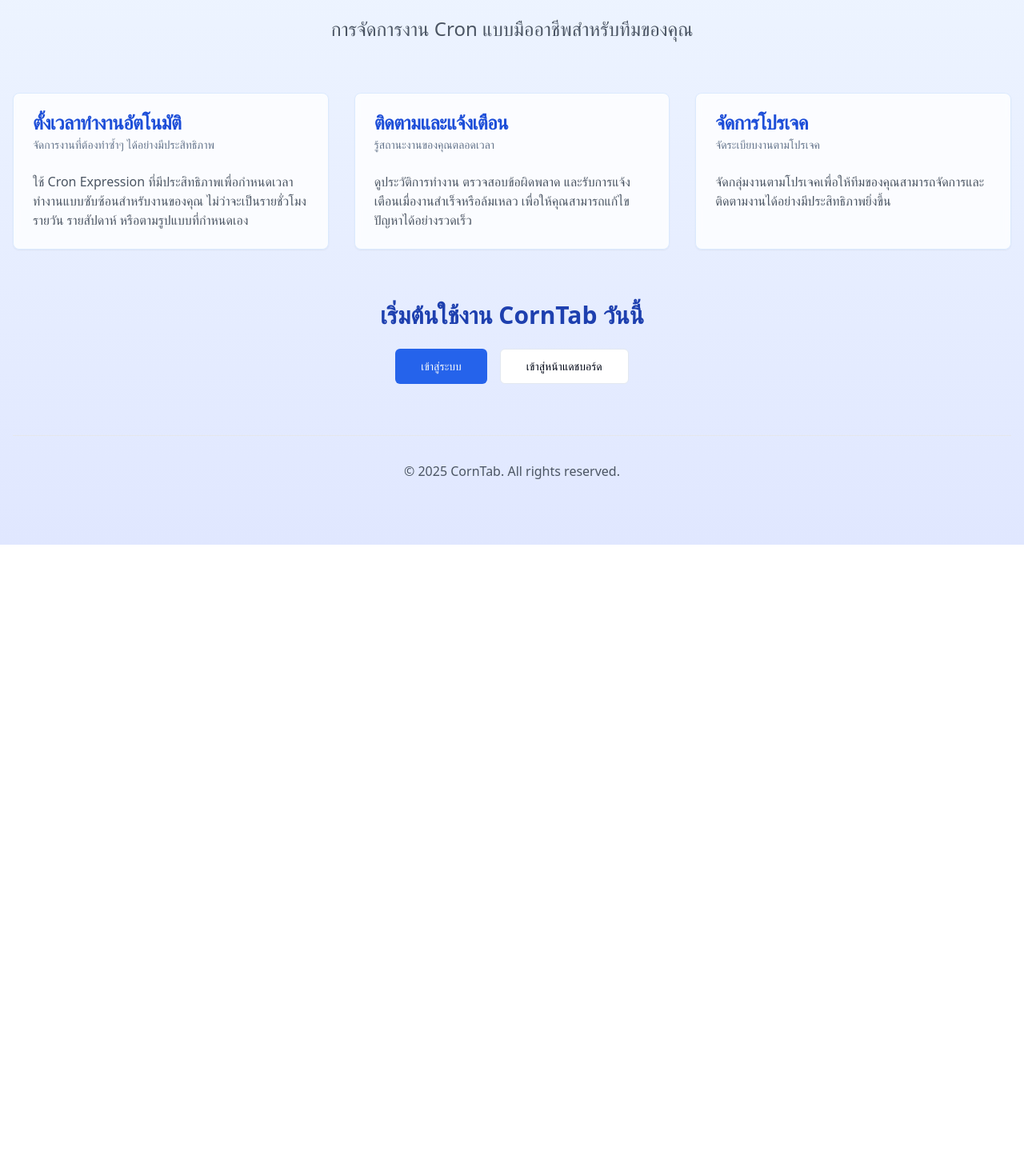
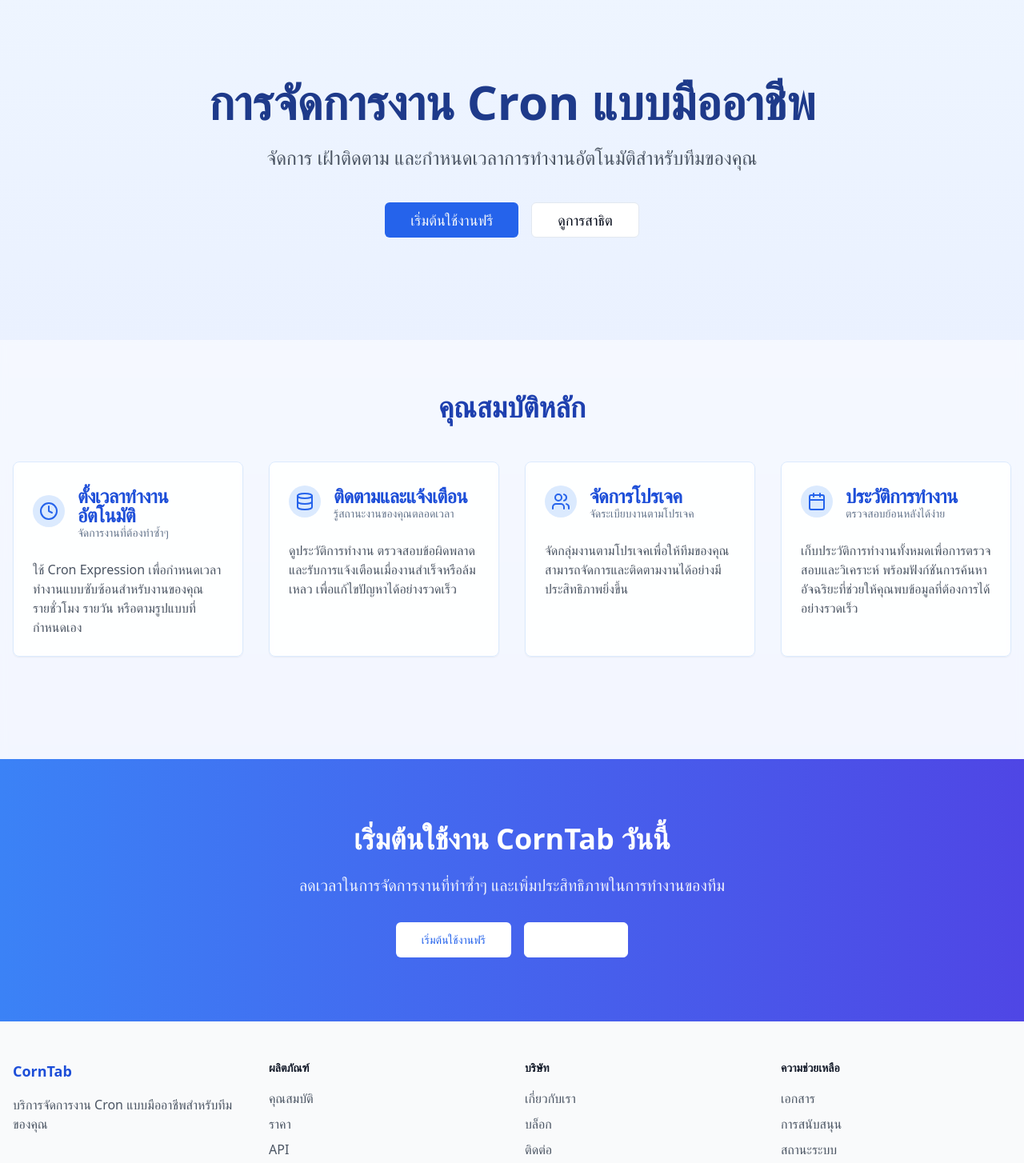
Before and after one commit to thanakrnpree123/corntab-harvest, a React (Vite) app: page /landing in a window 1280 px wide. Shown: the part 136-1590 px from the top of the page at 80% size. Before the commit the page ends 817 px from the top, so only its background shows below. Built offline with nearby package versions, Linux system fonts and the light colour scheme.

Commit message:
Create Figma wireframe
Created a Figma wireframe based on the current application.

```diff
--- a/src/pages/Landing.tsx
+++ b/src/pages/Landing.tsx
@@ -2,49 +2,96 @@
 import { Button } from "@/components/ui/button";
 import { Card, CardContent, CardDescription, CardHeader, CardTitle } from "@/components/ui/card";
 import { Link } from "react-router-dom";
+import { Calendar, Clock, Database, Users } from "lucide-react";
 
 const Landing = () => {
   return (
     <div className="min-h-screen bg-gradient-to-b from-blue-50 to-indigo-100 dark:from-gray-900 dark:to-gray-800">
-      <div className="container mx-auto px-4 py-20">
-        <header className="text-center mb-16">
-          <h1 className="text-4xl md:text-6xl font-bold text-blue-900 dark:text-blue-400 mb-4">
-            CornTab
-          </h1>
-          <p className="text-xl md:text-2xl text-gray-600 dark:text-gray-300 max-w-3xl mx-auto">
-            การจัดการงาน Cron แบบมืออาชีพสำหรับทีมของคุณ
-          </p>
+      {/* Hero Section */}
+      <div className="container mx-auto px-4">
+        <header className="flex flex-col md:flex-row items-center justify-between py-8 border-b border-gray-200 dark:border-gray-700">
+          <h2 className="text-2xl font-bold text-blue-700 dark:text-blue-400">CornTab</h2>
+          <div className="flex gap-4 mt-4 md:mt-0">
+            <Button asChild variant="ghost" className="text-gray-600 dark:text-gray-300">
+              <Link to="/login">เข้าสู่ระบบ</Link>
+            </Button>
+            <Button asChild className="bg-blue-600 hover:bg-blue-700">
+              <Link to="/signup">ลงทะเบียน</Link>
+            </Button>
+          </div>
         </header>
 
-        <div className="grid grid-cols-1 md:grid-cols-2 lg:grid-cols-3 gap-8 mb-16">
-          <Card className="bg-white/80 dark:bg-gray-800/80 backdrop-blur-sm border-blue-100 dark:border-blue-900">
-            <CardHeader>
+        <section className="py-20 md:py-32 flex flex-col items-center text-center">
+          <div className="max-w-3xl mx-auto">
+            <h1 className="text-4xl md:text-6xl font-bold text-blue-900 dark:text-blue-400 mb-6 leading-tight">
+              การจัดการงาน Cron แบบมืออาชีพ
+            </h1>
+            <p className="text-xl md:text-2xl text-gray-600 dark:text-gray-300 mb-10 leading-relaxed">
+              จัดการ เฝ้าติดตาม และกำหนดเวลาการทำงานอัตโนมัติสำหรับทีมของคุณ
+            </p>
+            <div className="flex flex-col sm:flex-row gap-4 justify-center">
+              <Button asChild size="lg" className="bg-blue-600 hover:bg-blue-700 text-lg px-8">
+                <Link to="/login">เริ่มต้นใช้งานฟรี</Link>
+              </Button>
+              <Button asChild size="lg" variant="outline" className="text-lg">
+                <Link to="/demo">ดูการสาธิต</Link>
+              </Button>
+            </div>
+          </div>
+        </section>
+      </div>
+
+      {/* Features Section */}
+      <section className="py-16 bg-white/50 dark:bg-gray-800/50 backdrop-blur-sm">
+        <div className="container mx-auto px-4">
+          <h2 className="text-3xl md:text-4xl font-bold text-center text-blue-800 dark:text-blue-300 mb-12">
+            คุณสมบัติหลัก
+          </h2>
+
+          <div className="grid grid-cols-1 md:grid-cols-2 lg:grid-cols-4 gap-8 mb-16">
+            <Card className="bg-white/80 dark:bg-gray-800/80 backdrop-blur-sm border-blue-100 dark:border-blue-900 transform hover:scale-105 transition-all">
+              <CardHeader className="flex flex-row items-center gap-4">
+                <div className="p-2 rounded-full bg-blue-100 dark:bg-blue-900/30">
+                  <Clock className="h-6 w-6 text-blue-600 dark:text-blue-400" />
+                </div>
+                <div>
                   <CardTitle className="text-blue-700 dark:text-blue-400">ตั้งเวลาทำงานอัตโนมัติ</CardTitle>
-              <CardDescription>จัดการงานที่ต้องทำซ้ำๆ ได้อย่างมีประสิทธิภาพ</CardDescription>
+                  <CardDescription>จัดการงานที่ต้องทำซ้ำๆ</CardDescription>
+                </div>
               </CardHeader>
               <CardContent>
                 <p className="text-gray-600 dark:text-gray-300">
-                ใช้ Cron Expression ที่มีประสิทธิภาพเพื่อกำหนดเวลาทำงานแบบซับซ้อนสำหรับงานของคุณ ไม่ว่าจะเป็นรายชั่วโมง รายวัน รายสัปดาห์ หรือตามรูปแบบที่กำหนดเอง
+                  ใช้ Cron Expression เพื่อกำหนดเวลาทำงานแบบซับซ้อนสำหรับงานของคุณ รายชั่วโมง รายวัน หรือตามรูปแบบที่กำหนดเอง
                 </p>
               </CardContent>
             </Card>
 
-          <Card className="bg-white/80 dark:bg-gray-800/80 backdrop-blur-sm border-blue-100 dark:border-blue-900">
-            <CardHeader>
+            <Card className="bg-white/80 dark:bg-gray-800/80 backdrop-blur-sm border-blue-100 dark:border-blue-900 transform hover:scale-105 transition-all">
+              <CardHeader className="flex flex-row items-center gap-4">
+                <div className="p-2 rounded-full bg-blue-100 dark:bg-blue-900/30">
+                  <Database className="h-6 w-6 text-blue-600 dark:text-blue-400" />
+                </div>
+                <div>
                   <CardTitle className="text-blue-700 dark:text-blue-400">ติดตามและแจ้งเตือน</CardTitle>
                   <CardDescription>รู้สถานะงานของคุณตลอดเวลา</CardDescription>
+                </div>
               </CardHeader>
               <CardContent>
                 <p className="text-gray-600 dark:text-gray-300">
-                ดูประวัติการทำงาน ตรวจสอบข้อผิดพลาด และรับการแจ้งเตือนเมื่องานสำเร็จหรือล้มเหลว เพื่อให้คุณสามารถแก้ไขปัญหาได้อย่างรวดเร็ว
+                  ดูประวัติการทำงาน ตรวจสอบข้อผิดพลาด และรับการแจ้งเตือนเมื่องานสำเร็จหรือล้มเหลว เพื่อแก้ไขปัญหาได้อย่างรวดเร็ว
                 </p>
               </CardContent>
             </Card>
 
-          <Card className="bg-white/80 dark:bg-gray-800/80 backdrop-blur-sm border-blue-100 dark:border-blue-900">
-            <CardHeader>
+            <Card className="bg-white/80 dark:bg-gray-800/80 backdrop-blur-sm border-blue-100 dark:border-blue-900 transform hover:scale-105 transition-all">
+              <CardHeader className="flex flex-row items-center gap-4">
+                <div className="p-2 rounded-full bg-blue-100 dark:bg-blue-900/30">
+                  <Users className="h-6 w-6 text-blue-600 dark:text-blue-400" />
+                </div>
+                <div>
                   <CardTitle className="text-blue-700 dark:text-blue-400">จัดการโปรเจค</CardTitle>
                   <CardDescription>จัดระเบียบงานตามโปรเจค</CardDescription>
+                </div>
               </CardHeader>
               <CardContent>
                 <p className="text-gray-600 dark:text-gray-300">
@@ -52,26 +99,87 @@ const Landing = () => {
                 </p>
               </CardContent>
             </Card>
+
+            <Card className="bg-white/80 dark:bg-gray-800/80 backdrop-blur-sm border-blue-100 dark:border-blue-900 transform hover:scale-105 transition-all">
+              <CardHeader className="flex flex-row items-center gap-4">
+                <div className="p-2 rounded-full bg-blue-100 dark:bg-blue-900/30">
+                  <Calendar className="h-6 w-6 text-blue-600 dark:text-blue-400" />
                 </div>
+                <div>
+                  <CardTitle className="text-blue-700 dark:text-blue-400">ประวัติการทำงาน</CardTitle>
+                  <CardDescription>ตรวจสอบย้อนหลังได้ง่าย</CardDescription>
+                </div>
+              </CardHeader>
+              <CardContent>
+                <p className="text-gray-600 dark:text-gray-300">
+                  เก็บประวัติการทำงานทั้งหมดเพื่อการตรวจสอบและวิเคราะห์ พร้อมฟังก์ชันการค้นหาอัจฉริยะที่ช่วยให้คุณพบข้อมูลที่ต้องการได้อย่างรวดเร็ว
+                </p>
+              </CardContent>
+            </Card>
+          </div>
+        </div>
+      </section>
 
-        <div className="text-center mb-16">
-          <h2 className="text-2xl md:text-3xl font-bold text-blue-800 dark:text-blue-300 mb-6">
+      {/* CTA Section */}
+      <section className="py-20 bg-gradient-to-r from-blue-500 to-indigo-600 dark:from-blue-900 dark:to-indigo-900 text-white">
+        <div className="container mx-auto px-4 text-center">
+          <h2 className="text-3xl md:text-4xl font-bold mb-6">
             เริ่มต้นใช้งาน CornTab วันนี้
           </h2>
+          <p className="text-xl mb-8 max-w-2xl mx-auto opacity-90">
+            ลดเวลาในการจัดการงานที่ทำซ้ำๆ และเพิ่มประสิทธิภาพในการทำงานของทีม
+          </p>
           <div className="flex flex-col sm:flex-row gap-4 justify-center">
-            <Button asChild size="lg" className="bg-blue-600 hover:bg-blue-700">
-              <Link to="/login">เข้าสู่ระบบ</Link>
+            <Button asChild size="lg" className="bg-white text-blue-600 hover:bg-blue-50">
+              <Link to="/login">เริ่มต้นใช้งานฟรี</Link>
             </Button>
-            <Button asChild size="lg" variant="outline">
-              <Link to="/">เข้าสู่หน้าแดชบอร์ด</Link>
+            <Button asChild size="lg" variant="outline" className="text-white border-white hover:bg-blue-700/30">
+              <Link to="/contact">ติดต่อทีมขาย</Link>
             </Button>
           </div>
         </div>
+      </section>
 
-        <footer className="text-center text-gray-600 dark:text-gray-400 pt-8 border-t border-gray-200 dark:border-gray-700">
+      {/* Footer */}
+      <footer className="bg-gray-50 dark:bg-gray-900 py-12">
+        <div className="container mx-auto px-4">
+          <div className="grid grid-cols-1 md:grid-cols-4 gap-8 mb-8">
+            <div>
+              <h3 className="text-lg font-bold text-blue-700 dark:text-blue-400 mb-4">CornTab</h3>
+              <p className="text-gray-600 dark:text-gray-400">
+                บริการจัดการงาน Cron แบบมืออาชีพสำหรับทีมของคุณ
+              </p>
+            </div>
+            <div>
+              <h4 className="text-sm font-bold text-gray-900 dark:text-gray-100 mb-4">ผลิตภัณฑ์</h4>
+              <ul className="space-y-2">
+                <li><a href="#" className="text-gray-600 dark:text-gray-400 hover:text-blue-600 dark:hover:text-blue-400">คุณสมบัติ</a></li>
+                <li><a href="#" className="text-gray-600 dark:text-gray-400 hover:text-blue-600 dark:hover:text-blue-400">ราคา</a></li>
+                <li><a href="#" className="text-gray-600 dark:text-gray-400 hover:text-blue-600 dark:hover:text-blue-400">API</a></li>
+              </ul>
+            </div>
+            <div>
+              <h4 className="text-sm font-bold text-gray-900 dark:text-gray-100 mb-4">บริษัท</h4>
+              <ul className="space-y-2">
+                <li><a href="#" className="text-gray-600 dark:text-gray-400 hover:text-blue-600 dark:hover:text-blue-400">เกี่ยวกับเรา</a></li>
+                <li><a href="#" className="text-gray-600 dark:text-gray-400 hover:text-blue-600 dark:hover:text-blue-400">บล็อก</a></li>
+                <li><a href="#" className="text-gray-600 dark:text-gray-400 hover:text-blue-600 dark:hover:text-blue-400">ติดต่อ</a></li>
+              </ul>
+            </div>
+            <div>
+              <h4 className="text-sm font-bold text-gray-900 dark:text-gray-100 mb-4">ความช่วยเหลือ</h4>
+              <ul className="space-y-2">
+                <li><a href="#" className="text-gray-600 dark:text-gray-400 hover:text-blue-600 dark:hover:text-blue-400">เอกสาร</a></li>
+                <li><a href="#" className="text-gray-600 dark:text-gray-400 hover:text-blue-600 dark:hover:text-blue-400">การสนับสนุน</a></li>
+                <li><a href="#" className="text-gray-600 dark:text-gray-400 hover:text-blue-600 dark:hover:text-blue-400">สถานะระบบ</a></li>
+              </ul>
+            </div>
+          </div>
+          <div className="border-t border-gray-200 dark:border-gray-800 pt-8 text-center text-gray-600 dark:text-gray-400">
             <p>© {new Date().getFullYear()} CornTab. All rights reserved.</p>
+          </div>
+        </div>
       </footer>
-      </div>
     </div>
   );
 };
```
Lines whose indentation alone changed are shown as unchanged.
